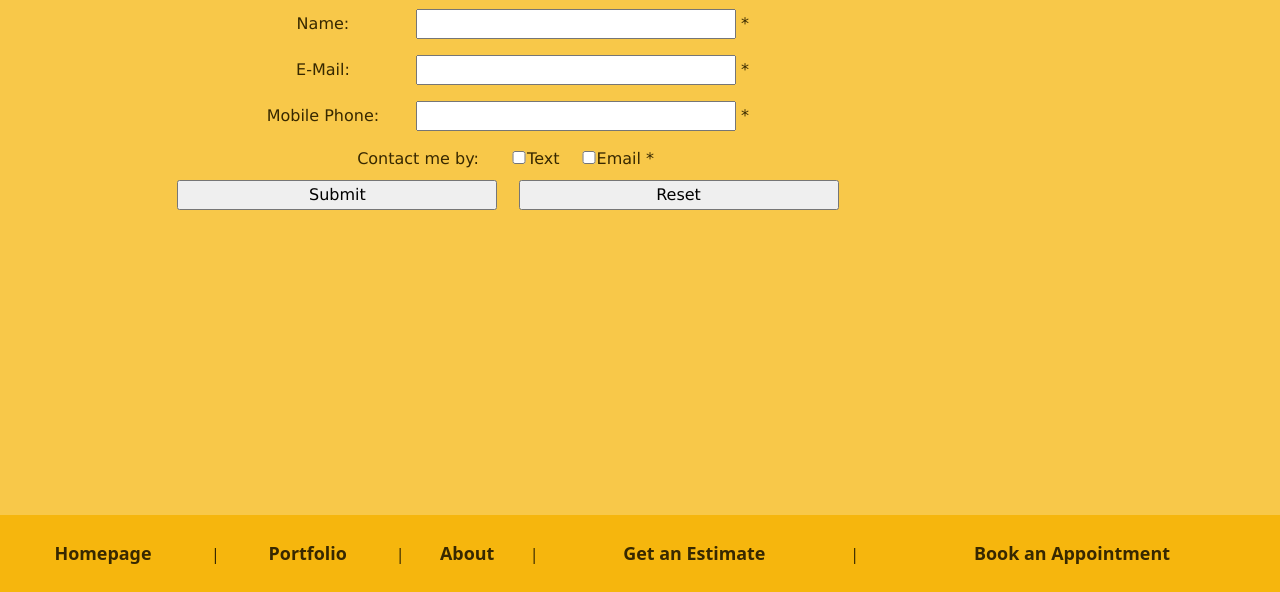
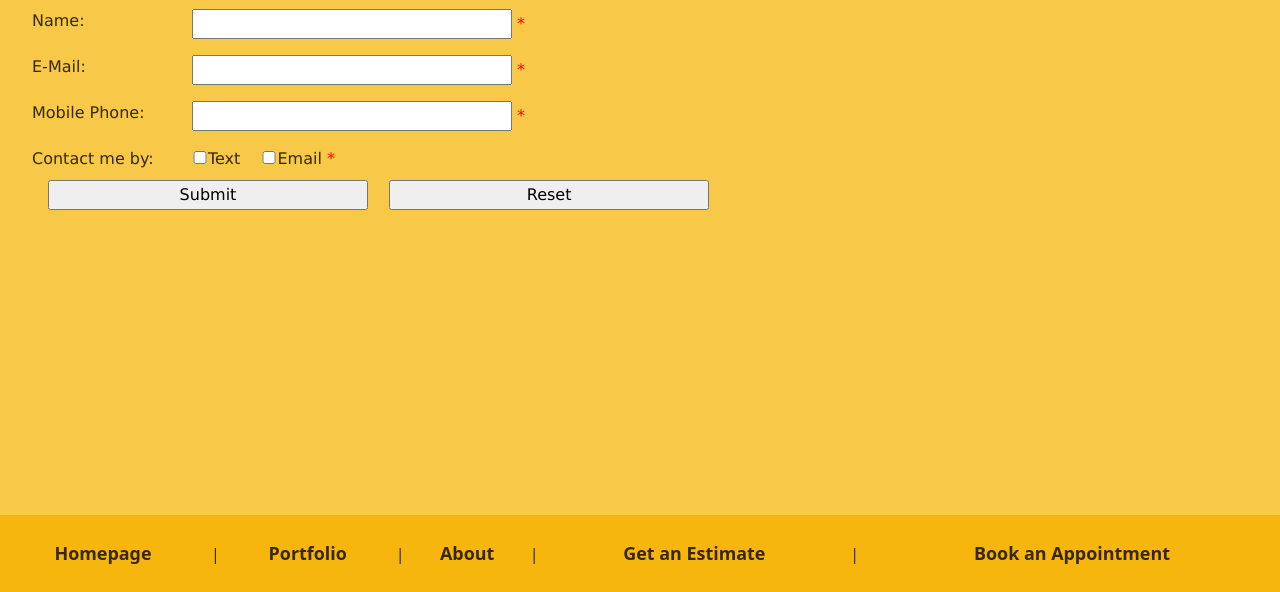
Before and after one commit to DCresp27/YYidish-Photos, a website: page html/contact.html in a window 1280 px wide. Shown: the part 208-800 px from the top of the page. Drawn offline with nearby package versions, Linux system fonts and the light colour scheme.

Commit message:
Fixed the contact page a little. decided to keep it how it was and not centered.

```diff
--- a/css/contact.css
+++ b/css/contact.css
@@ -3,7 +3,6 @@ main {
     font-size: 100%;
     width: 1000px;
     margin: 0 auto;
-    text-align: center;
     padding: 0 2em 1em;
 }
 h1 {
@@ -16,7 +15,7 @@ h2 {
     margin-bottom: .25em;
 }
 label {
-    /*float: left;*/
+    float: left;
     width: 9em;
 }
 input, select {
@@ -27,3 +26,7 @@ input, select {
 input[type="checkbox"] {
     width: 1em;
 }
+
+span {
+    color: red;
+}
--- a/html/contact.html
+++ b/html/contact.html
@@ -11,6 +11,7 @@
         <div id="header"><template-header></template-header></div>
 
         <main>
+            <div id = "contactPage">
             <h1> Contact Us!</h1>
             <form action="formSubmitted.html" method="get"
                   name="registration_form" id="registration_form">
@@ -31,6 +32,7 @@
                 <input type="button" id="submit" value="Submit">
                 <input type="reset" id="reset_form" value="Reset" >
             </form>
+            </div>
         </main>
 
         <div class="mt-auto" id="footer"><template-footer></template-footer></div>
```
Also changed, not shown: html/ajaxAbout.html (+1 -1 lines).
